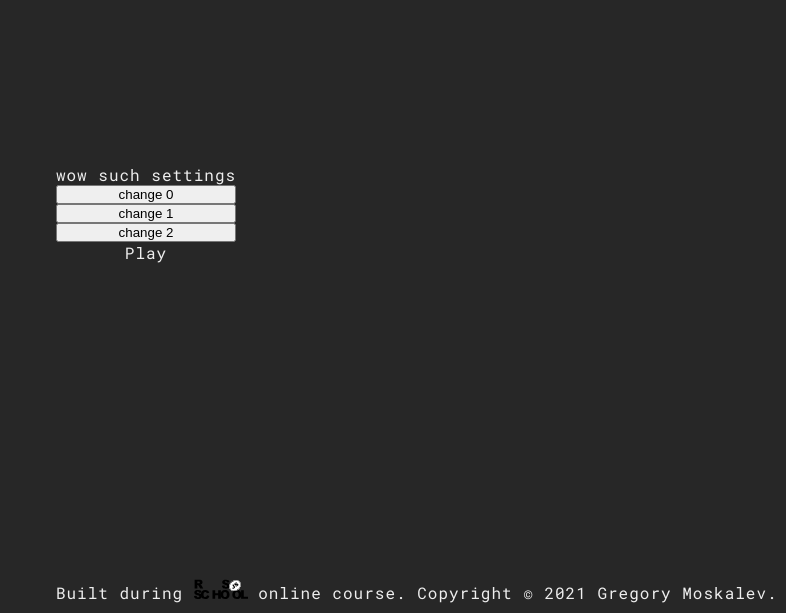
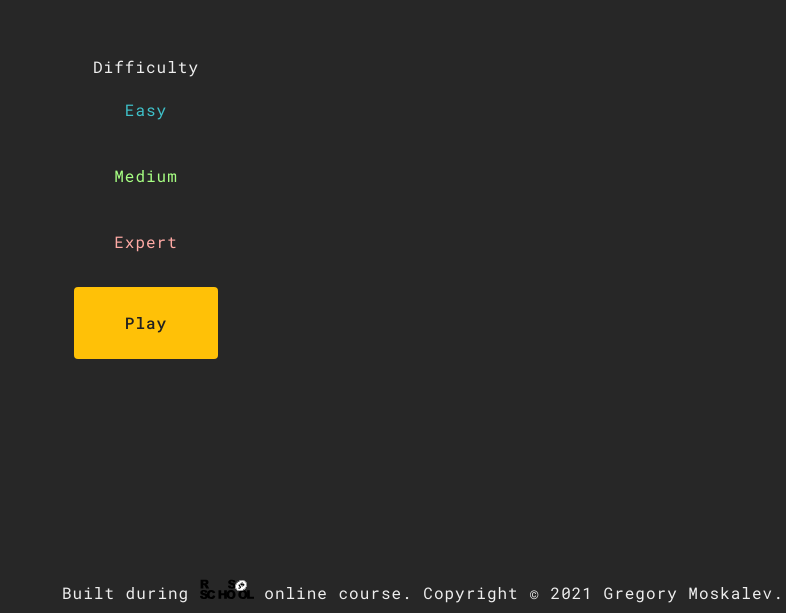
Before and after one commit to GregoryMoskalev/react-game, a React (Create React App) app in the folder react-game/: page /settings in a window 1280 px wide. Shown: the part 187-800 px from the top of the page, without its empty margins (494-1280 px from the left). Built offline with nearby package versions, Linux system fonts and the light colour scheme.

Commit message:
feat: difficulty radio group

```diff
--- a/react-game/src/components/Board/Board.tsx
+++ b/react-game/src/components/Board/Board.tsx
@@ -17,6 +17,7 @@ const winSound = new Audio(winS);
 
 loseSound.volume = 0.1;
 rClickSound.volume = 0.3;
+clickSound.volume = 1;
 
 const Board: React.FC<any> = (props) => {
   const [state, setState] = useStateAndLS(
@@ -30,7 +31,7 @@ const Board: React.FC<any> = (props) => {
 
   useEffect(() => {
     const song1 = new Audio(music1);
-    song1.volume = 0.2;
+    song1.volume = 0.1;
     song1.addEventListener(
       'ended',
       function() {
--- /dev/null
+++ b/react-game/src/components/GameSettings/GameSettings.scss
@@ -0,0 +1,91 @@
+@import '../../styles/variables';
+
+.settings-heading {
+  letter-spacing: 1px;
+  font-weight: 400;
+}
+.radio-group {
+  display: flex;
+  flex-direction: column;
+}
+.radio-label {
+  display: flex;
+  justify-content: center;
+  align-items: center;
+  width: 14.4rem;
+  height: 4.2rem;
+  transition: background-color .3s ease, box-shadow .3s ease, transform .3s ease;
+  font-family: inherit;
+  margin: 1.2rem;
+  border-radius: 4px;
+  cursor: pointer;
+  &.easy {
+    color: $color-blue;
+    &:hover {
+      border: 2px solid $color-blue;
+      transform: translateY(-2px);
+      box-shadow: 0 15px 30px rgba(0, 0, 0, 0.25);
+    }
+    &:active {
+      transform: translateY(2px);
+    }
+  }
+  &.medium {
+    color: $color-green;
+    &:hover {
+      border: 2px solid $color-green;
+      transform: translateY(-2px);
+      box-shadow: 0 15px 30px rgba(0, 0, 0, 0.25);
+    }
+    &:active {
+      transform: translateY(2px);
+    }
+  }
+  &.expert {
+    color: $color-red;
+    &:hover {
+      border: 2px solid $color-red;
+      transform: translateY(-2px);
+      box-shadow: 0 15px 30px rgba(0, 0, 0, 0.25);
+    }
+    &:active {
+      transform: translateY(2px);
+    }
+  }
+}
+.radio-input {
+  display: none;
+  &:checked + .radio-label {
+    color: $color-primary-dark-2;
+    &.easy {
+      background-color: $color-blue;
+    }
+    &.medium {
+      background-color: $color-green;
+    }
+    &.expert {
+      background-color: $color-red;
+    }
+  }
+}
+.play-btn {
+  display: flex;
+  justify-content: center;
+  align-items: center;
+  width: 14.4rem;
+  height: 7.2rem;
+  margin: 1.2rem;
+  border-radius: 4px;
+  color: $color-primary-dark-2;
+  font-weight: 500;
+  background-color: $color-warning;
+  transition: all .3s ease;
+
+  &:hover {
+    transform: translateY(-2px);
+    box-shadow: 0 15px 30px rgba(0, 0, 0, 0.25);
+  }
+  &:active {
+    transform: translateY(2px);
+  }
+}
--- a/react-game/src/components/GameSettings/GameSettings.tsx
+++ b/react-game/src/components/GameSettings/GameSettings.tsx
@@ -1,5 +1,6 @@
-import React, { useState } from 'react';
+import React, { FormEvent, useState } from 'react';
 import { Link } from 'react-router-dom';
+import './GameSettings.scss';
 
 interface GameSettingsProps {
   handleChange: (arg0: number) => void;
@@ -8,11 +9,52 @@ interface GameSettingsProps {
 const GameSettings: React.FC<GameSettingsProps> = (props) => {
   return (
     <React.Fragment>
-      <div>wow such settings</div>
-      <button onClick={() => props.handleChange(0)}>change 0</button>
-      <button onClick={() => props.handleChange(1)}>change 1</button>
-      <button onClick={() => props.handleChange(2)}>change 2</button>
-      <Link to="/">Play</Link>
+      <div
+        className="radio-group difficulty"
+        onChange={(e: React.ChangeEvent<HTMLInputElement>) =>
+          props.handleChange(Number(e.target.value))}
+      >
+        <h4 className="settings-heading">Difficulty</h4>
+        <div className="radio-button">
+          <input
+            className="radio-input"
+            type="radio"
+            id="difficultyEasy"
+            name="difficulty"
+            value="0"
+          />
+          <label className="radio-label easy" htmlFor="difficultyEasy">
+            Easy
+          </label>
+        </div>
+        <div className="radio-button">
+          <input
+            className="radio-input"
+            type="radio"
+            id="difficultyMedium"
+            name="difficulty"
+            value="1"
+          />
+          <label className="radio-label medium" htmlFor="difficultyMedium">
+            Medium
+          </label>
+        </div>
+        <div className="radio-button">
+          <input
+            className="radio-input"
+            type="radio"
+            id="difficultyExpert"
+            name="difficulty"
+            value="2"
+          />
+          <label className="radio-label expert" htmlFor="difficultyExpert">
+            Expert
+          </label>
+        </div>
+      </div>
+      <Link className="play-btn" to="/">
+        Play
+      </Link>
     </React.Fragment>
   );
 };
```
